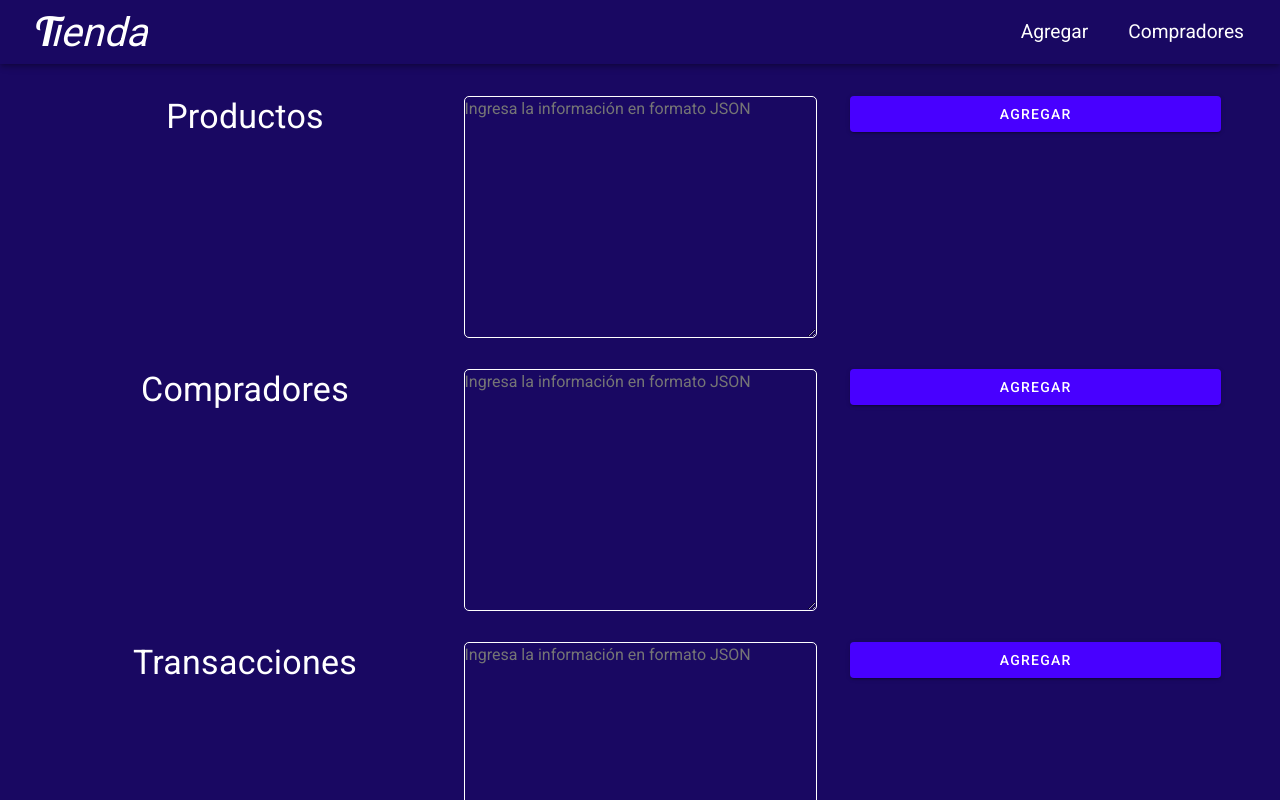
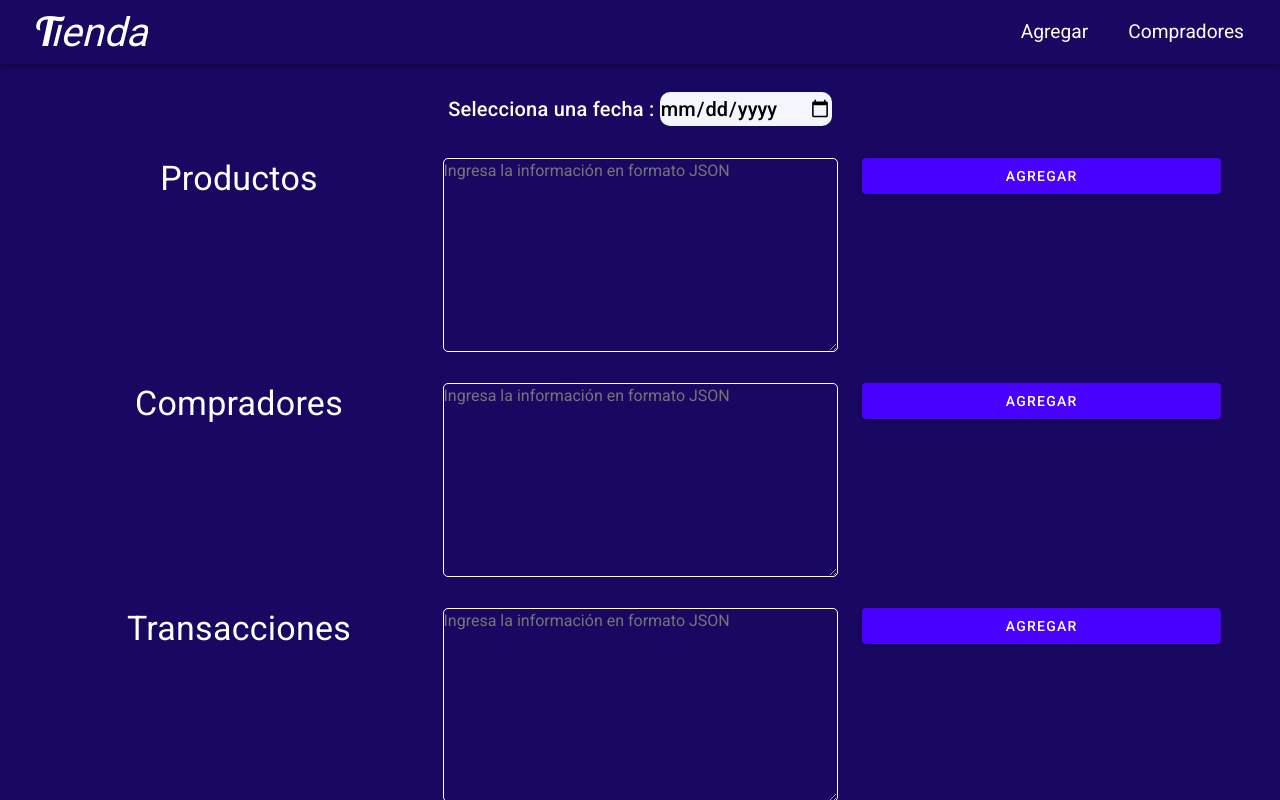
Before and after one commit to JuanDiegoCamposNeira/Store, a Vue app in the folder front-end/: page /add in a window 1280 px wide. Shown: the top 800 px of the page. Built offline with nearby package versions, Linux system fonts and the light colour scheme.

Commit message:
Front end finished

```diff
--- a/front-end/src/components/Add.vue
+++ b/front-end/src/components/Add.vue
@@ -12,8 +12,8 @@
                     <textarea  @change="handleInputChange"
                                name="input"
                                :id="name"
-                               rows="10"
-                               cols="40"
+                               rows="8"
+                               cols="45"
                                placeholder="Ingresa la información en formato JSON" />
                 </v-col>
 
@@ -66,9 +66,10 @@
             handleAddInfo: function() {
 
                 // Get the reference to the elements
-                let errorAlert = document.getElementById("alert");
-                const successAlertName = this.name + "-alert";
-                let successAlert = document.getElementById(successAlertName)
+                let errorAlert = document.getElementById("alert");                  // Error alert
+                const successAlertName = this.name + "-alert";                      // Success alert name
+                let successAlert = document.getElementById(successAlertName)        // Success alert element
+                let selectedDate = document.getElementById("selected-date").value   // Date selected by the user
 
                 // If there is nothing in the textarea, return
                 if (!this.inputInfo || this.inputInfo === "") {
@@ -86,8 +87,10 @@
                 if (apiEndpoint === "Productos") apiEndpoint = "products";
                 else if (apiEndpoint === "Compradores") apiEndpoint = "buyers";
                 else apiEndpoint = "transactions";
+                // Check if there is a selected date
+                const date = (selectedDate !== "") ? `?date=${selectedDate}` : '';
                 // Make post request
-                axios.post(`http://localhost:3000/${ apiEndpoint }`, this.inputInfo)
+                axios.post(`http://localhost:3000/${ apiEndpoint + date}`, this.inputInfo)
                      .then( response => {
                          this.responseMessage = response.data;
                      })
--- a/front-end/src/views/AddInfo.vue
+++ b/front-end/src/views/AddInfo.vue
@@ -1,7 +1,12 @@
 <template>
   <div>
     <!-- Date picker -->
-
+    <div class="date-picker-wrapper mb-5 mt-2 text-center">
+      <label class="title white--text">
+        Selecciona una fecha :
+        <input type="date" id="selected-date"/>
+      </label>
+    </div>
 
     <!-- Add files -->
     <Add name="Productos"/>
@@ -51,4 +56,11 @@
     position: absolute;
     bottom: 50%;
   }
+  .date-picker-wrapper {
+    width: 100%;
+  }
+  .date-picker-wrapper input {
+    background-color: #F3F6FF !important;
+    border-radius: 10px
+  }
 </style>
--- a/front-end/src/views/Buyers.vue
+++ b/front-end/src/views/Buyers.vue
@@ -5,6 +5,17 @@
     <div>
         <!-- Title -->
         <p class="display-3 white--text d-flex justify-center align-center"> Compradores </p>
+        <!-- Loading bar -->
+        <div class="d-flex justify-center">
+            <v-progress-circular
+            class="mt-15"
+            indeterminate
+            size="80"
+            width="10"
+            color="primary"
+            id="loading-buyers"
+            ></v-progress-circular>
+        </div>
         <!-- Buyers -->
         <buyer v-for="buyer in this.buyersData"
                 :key="buyer.name"
@@ -34,6 +45,9 @@ export default {
                  });
                  this.buyersData = buyers
              })
+             .finally( () => {
+                document.getElementById("loading-buyers").style.display = "none";
+             });
     },
 
     components: {
```
